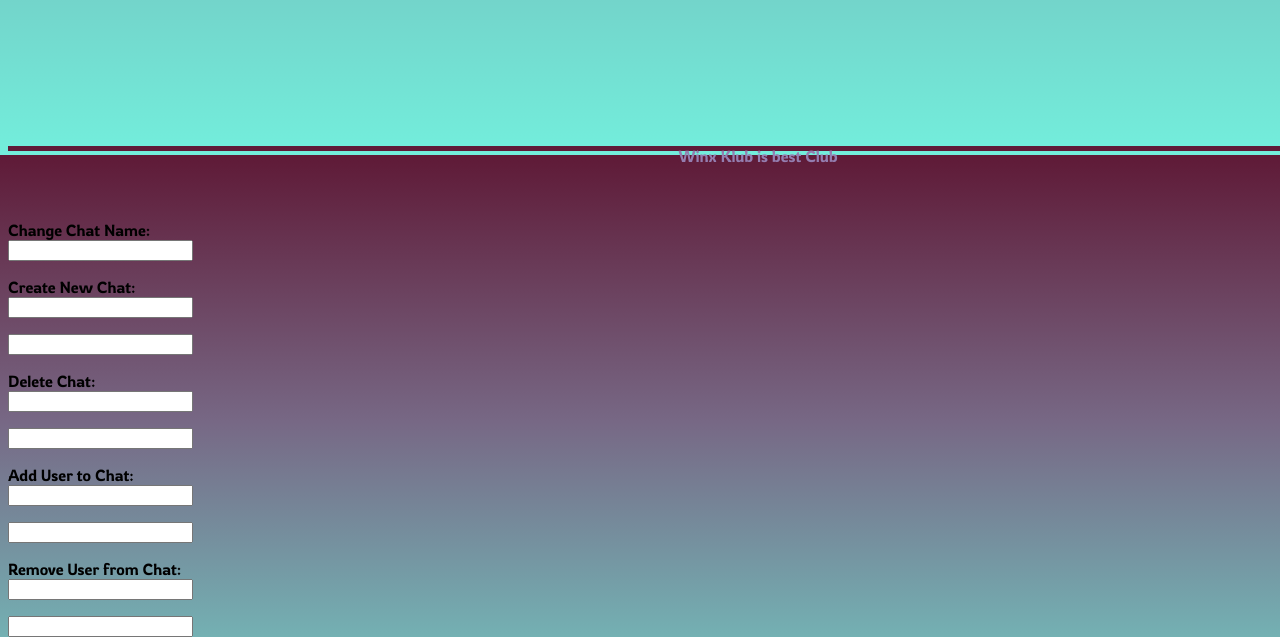
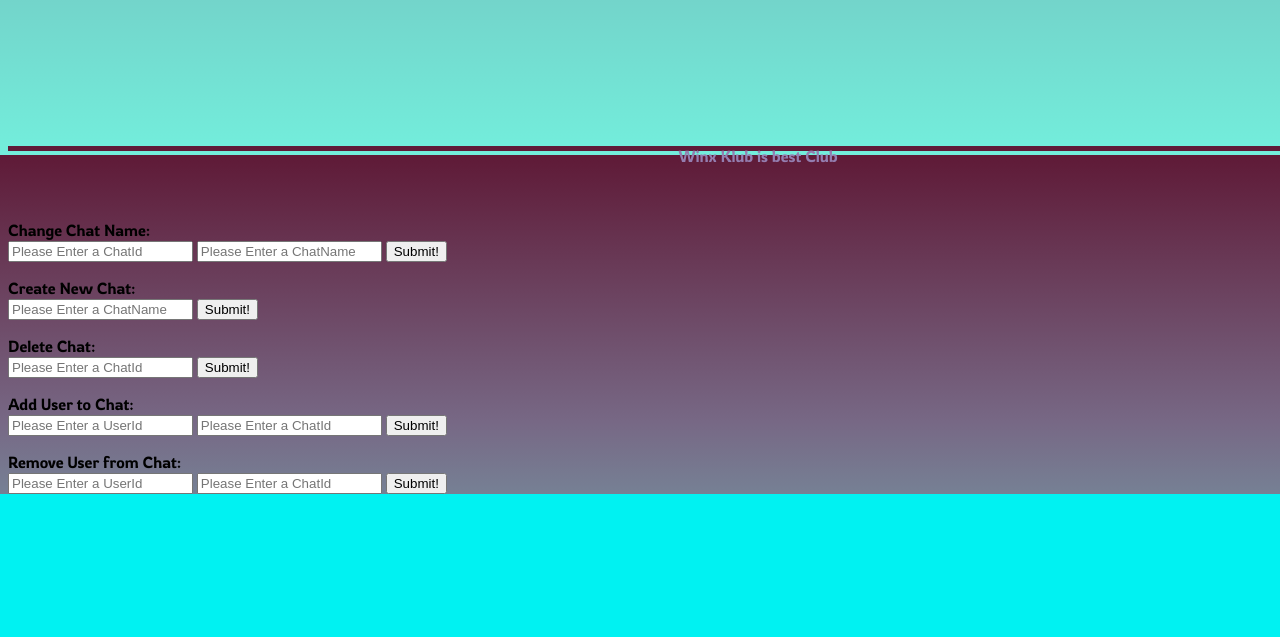
Before and after one commit to LethiciaDuncan/WinxKlubChat, a PHP site: page /Admin.php in a window 1280 px wide. Shown: the part 645-1282 px from the top of the page. After the commit the page ends 1139 px from the top, so only its background shows below. Run offline with PHP 8.4, Linux system fonts and the light colour scheme.

Commit message:
FinishedAdminFunctionality

```diff
--- a/Admin.php
+++ b/Admin.php
@@ -22,40 +22,43 @@ include_once('Header.php');
 <body>
     <h1 class="display-4" id="title"> Who you are doesn't matter, but what you do does, LETS SEE WHAT U WILL MANAGE TODAY!'</h1>
     <label>Change Chat Name:</label>
-    <form>
-        <input type="text" id="ChangeChatName" name="ChangeChatName"/>
+    <form action="Backend/EditChat.php" method="post">
+        <input type="number" id="ChatId" name="ChatId" placeholder="Please Enter a ChatId" />
+        <input type="text" id="ChatName" name="ChatName" placeholder="Please Enter a ChatName" />
+        <input type="submit" value="Submit!" />
     </form> <!--Change chat names-->
 
     <label>Create New Chat:</label>
-    <form>
-        <input type="number" id="NewChatId" name="NewChatId" />
-    </form>
-    <form>
-        <input type="text" id="NewChatName" name="NewChatName" />
+    <form action="Backend/CreateChat.php" method="post">
+        <input type="text" id="ChatName" name="ChatName" placeholder="Please Enter a ChatName" />
+        <input type="submit" value="Submit!" />
     </form><!--Create Chat-->
 
     <label>Delete Chat:</label>
-    <form>
-        <input type="number" id="DeleteChatId" name="DeleteChatId" />
+    <form action="Backend/DeleteChat.php" method="post">
+        <input type="number" id="ChatId" name="ChatId" placeholder="Please Enter a ChatId" />
+        <input type="submit" value="Submit!" />
     </form>
-    <form>
-        <input type="text" id="DeleteChatName" name="DeleteChatName" />
-    </form> <!--Delete Chat-->
+    <!--Delete Chat-->
 
     <label>Add User to Chat:</label>
-    <form>
-        <input type="number" id="AddUserId" name="AddUserId" />
-    </form>
-    <form>
-        <input type="text" id="AddChatName" name="AddChatName" />
+    <form action="Backend/AddUserToChat.php" method="post">
+        <input type="number" id="UserId" name="UserId" placeholder="Please Enter a UserId" />
+
+        <input type="number" id="ChatId" name="ChatId" placeholder="Please Enter a ChatId" />
+        <input type="submit" value="Submit!" />
     </form> <!--Add User to  Chat-->
 
+
+
+
     <label>Remove User from Chat:</label>
-    <form>
-        <input type="number" id="RemoveUserId" name="RemoveUserId" />
-    </form>
-    <form>
-        <input type="text" id="RemoveChatName" name="RemoveChatName" />
+    <form action="Backend/RemoveUserFromChat.php" method="post">
+
+        <input type="number" id="UserId" name="UserId" placeholder="Please Enter a UserId" />
+
+        <input type="number" id="ChatId" name="ChatId" placeholder="Please Enter a ChatId" />
+        <input type="submit" value="Submit!" />
     </form><!--Remove User from Chat-->
 
 
--- a/Backend/AddMessageToChat.php
+++ b/Backend/AddMessageToChat.php
@@ -16,8 +16,11 @@ if($_SESSION['signedIn'] == True){
 
 
     if($dataset){
+
         mysqli_close($myDbConn);
+
         header("Location: ../messages.php?ChatId=" . $chatId . "");
+
     }
 
 }
--- a/Backend/AddUserToChat.php
+++ b/Backend/AddUserToChat.php
@@ -7,7 +7,7 @@ header('Content-Type: application/json');
 
 
 
-if($_SESSION['signedIn'] == True){
+if($_SESSION['signedInAdmin'] == True){
     $myDbConn = ConnGet();
     $userId = $_POST['UserId'];
     $chatId = $_POST['ChatId'];
--- a/Backend/CreateChat.php
+++ b/Backend/CreateChat.php
@@ -7,7 +7,7 @@ header('Content-Type: application/json');
 
 
 
-if($_SESSION['signedIn'] == True){
+if($_SESSION['signedInAdmin'] == True){
     $myDbConn = ConnGet();
     $chatName = $_POST['ChatName'];
     $dataset = addChat($myDbConn, $chatName);
--- a/Backend/DeleteChat.php
+++ b/Backend/DeleteChat.php
@@ -7,7 +7,7 @@ header('Content-Type: application/json');
 
 
 
-if($_SESSION['signedIn'] == True){
+if($_SESSION['signedInAdmin'] == True){
     $myDbConn = ConnGet();
     $chatId = $_POST['ChatId'];
     $dataset = removeChat($myDbConn, $chatId);
--- a/Backend/EditChat.php
+++ b/Backend/EditChat.php
@@ -7,7 +7,7 @@ header('Content-Type: application/json');
 
 
 
-if($_SESSION['signedIn'] == True){
+if($_SESSION['signedInAdmin'] == True){
     $myDbConn = ConnGet();
     $chatId = $_POST['ChatId'];
     $chatName = $_POST['ChatName'];
--- a/Backend/RemoveUserFromChat.php
+++ b/Backend/RemoveUserFromChat.php
@@ -7,7 +7,7 @@ header('Content-Type: application/json');
 
 
 
-if($_SESSION['signedIn'] == True){
+if($_SESSION['signedInAdmin'] == True){
     $myDbConn = ConnGet();
     $userId = $_POST['UserId'];
     $chatId = $_POST['ChatId'];
@@ -16,8 +16,6 @@ if($_SESSION['signedIn'] == True){
 
     mysqli_close($myDbConn);
     header("Location: ../Admin.php");
-
-    mysqli_close($myDbConn);
 }
 
 
--- a/index.php
+++ b/index.php
@@ -38,7 +38,7 @@
                 Winx Klub is best Club
             </footer>
         </div>
-        <script>function redirectLogin() { window.location.href = "profilePage.php"; }
+        <script>function redirectLogin() { window.location.href = "Login.php"; }
             function redirectSignin() { window.location.href = "Signup.php"; }
              function redirectAbout() {window.location.href = "About.php"; }
             function redirectContact() { window.location.href = "Contact.php"; }</script>
```
Also changed, not shown: Backend/login.php (+17 -4 lines).
